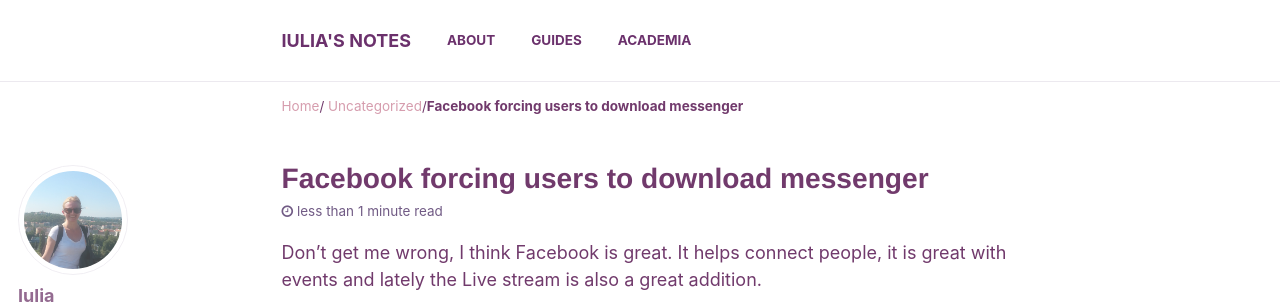
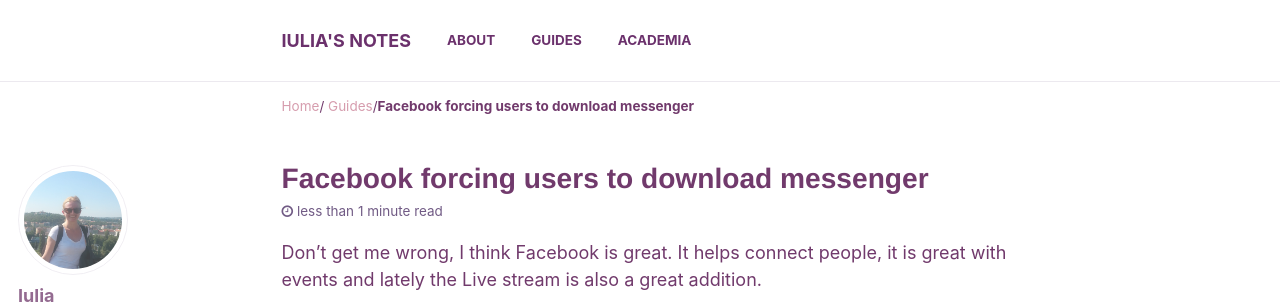
Before and after one commit to iulia-codes/notes, a Jekyll site: the page built from _posts/2016-06-04-facebook-forcing-users-to-download-messenger.md, in a window 1280 px wide and 900 px high. Shown: the top 304 px of the window. Built offline with Jekyll 4.4.1, drawn with Linux system fonts in a browser that asks for light colours; comment, search, counter and statistics services are not loaded.

Commit message:
Update 2016-06-04-facebook-forcing-users-to-download-messenger.md

```diff
--- a/_posts/2016-06-04-facebook-forcing-users-to-download-messenger.md
+++ b/_posts/2016-06-04-facebook-forcing-users-to-download-messenger.md
@@ -2,7 +2,7 @@
 title: "Facebook forcing users to download messenger"
 read_time: true
 categories:
-  - uncategorized
+  - guides
 tags:
   - facebook
   - messenger
```
